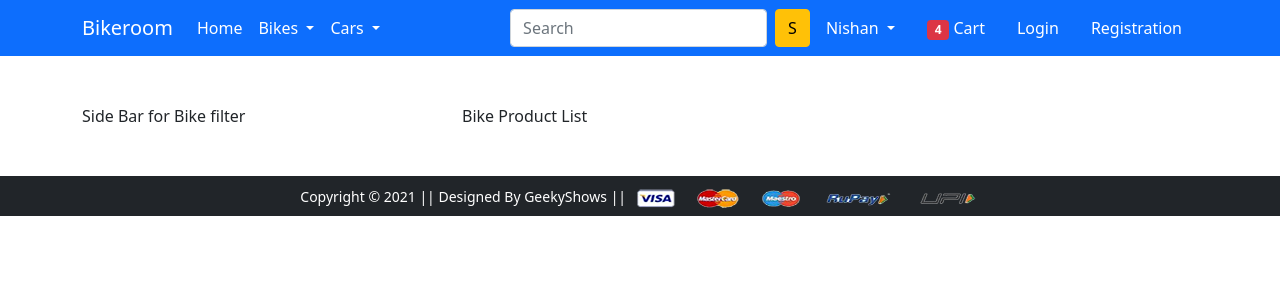
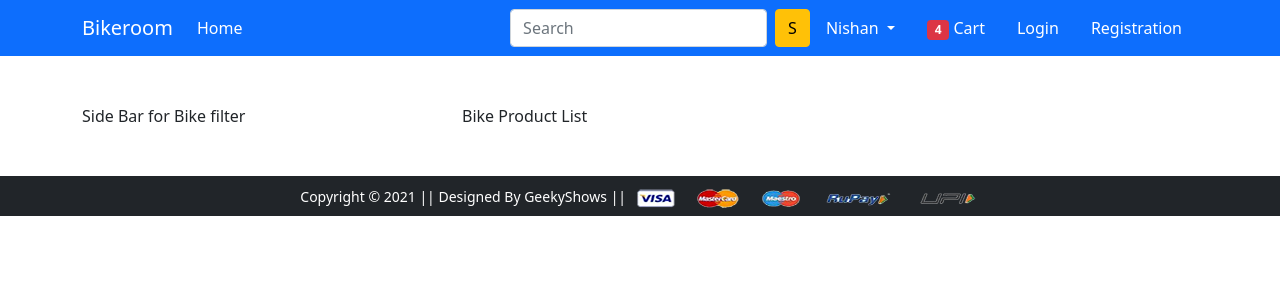
Before and after one commit to nishanbhat/Bikeroom, a Django app: template app/templates/app/bikes.html in a window 1280 px wide. Shown: the top 300 px of the page. Run offline with Django 3.2, Linux system fonts and the light colour scheme; the template is opened without the code that fills it, so the values that code supplies are empty; some libraries are stand-ins or nearby versions.

Commit message:
modified-(dropdowns removed from navbar)

```diff
--- a/app/templates/app/base.html
+++ b/app/templates/app/base.html
@@ -33,8 +33,8 @@
            <li class="nav-item">
              <a class="nav-link active" aria-current="page" href="/">Home</a>
            </li>
-           <li class="nav-item dropdown">
-             <a class="nav-link dropdown-toggle text-white" href="#" id="bikessDropdown" role="button" data-bs-toggle="dropdown" aria-expanded="false">
+           <!-- <li class="nav-item dropdown">
+             <a class="nav-link dropdown-toggle text-white" href="#" id="bikesDropdown" role="button" data-bs-toggle="dropdown" aria-expanded="false">
                Bikes
              </a>
              <ul class="dropdown-menu" aria-labelledby="bikesDropdown">
@@ -50,7 +50,7 @@
                <li><a class="dropdown-item" href="#">Cars</a></li>
                <li><a class="dropdown-item" href="#">Car-spare-parts</a></li>
              </ul>
-           </li>
+           </li> -->
          </ul>
          <form class="d-flex">
            <input class="form-control me-2" type="search" placeholder="Search" aria-label="Search">
```
